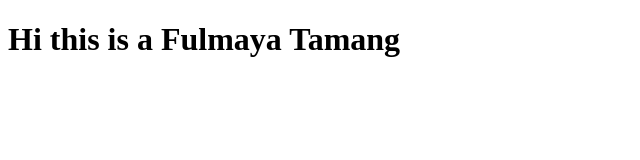
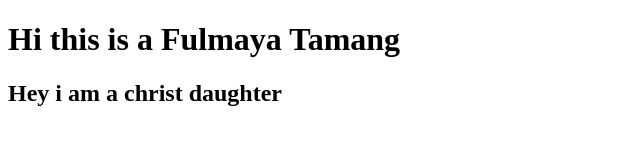
Before and after one commit to Fulmaya-7/web-project2, a plain HTML site: page index.html in a window 1280 px wide. Shown: the whole page, without its empty margins (0-640 px from the left). Drawn offline with Linux system fonts and the light colour scheme.

Commit message:
Update index.html
added some messages

```diff
--- a/index.html
+++ b/index.html
@@ -5,6 +5,7 @@
  <meta name="viewport" content="width=device-width, initial-scale=1.0">
  <title>Document</title>
  <h1>Hi this is a Fulmaya Tamang</h1>
+ <h2>Hey i am a christ daughter</h2>
 </head>
 <body>
 
```
